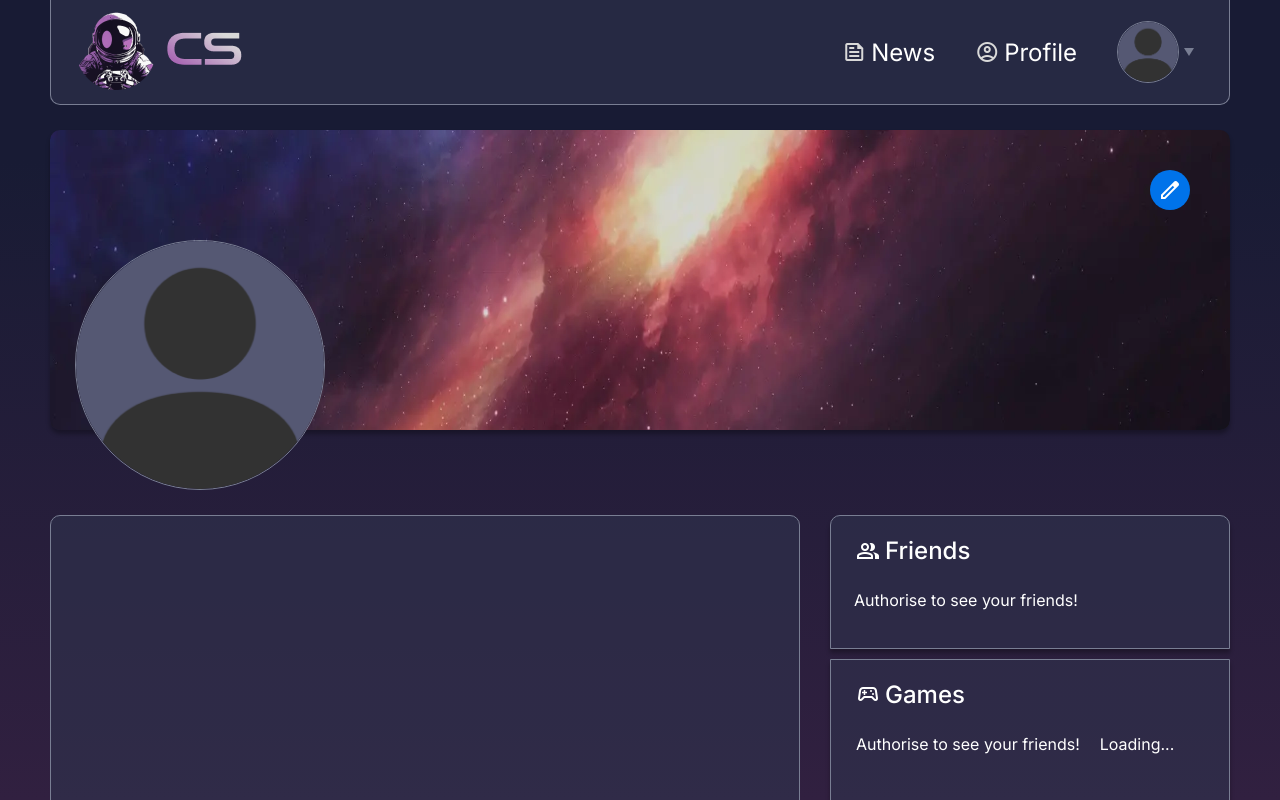
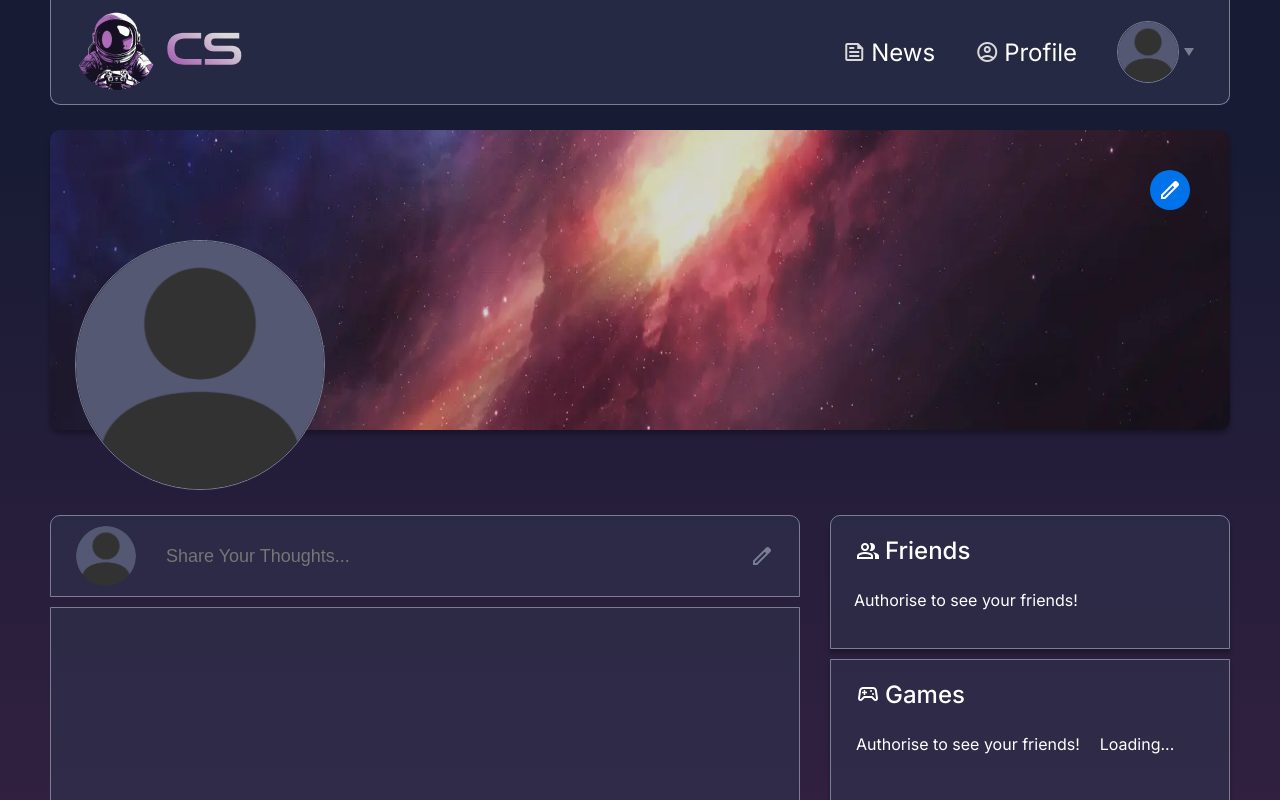
Before and after one commit to Dimitry-dotru/cyber-space, a Next.js app: page / in a window 1280 px wide. Shown: the top 800 px of the page. Built offline with nearby package versions, Linux system fonts and the light colour scheme.

Commit message:
share your thoughts input design

```diff
--- /dev/null
+++ b/components/ShareYourThoughts/index.tsx
@@ -0,0 +1,21 @@
+import { userObj } from "@/src/utils/types/steamTypes";
+import "./style.css";
+
+import userLogo from "@/public/img/default-imgs/non_authorised_user.png";
+
+interface ShareYourThoughtsProps {
+  steamUser: userObj | null;
+}
+
+const ShareYourThoughts: React.FC<ShareYourThoughtsProps> = ({ steamUser }) => {
+
+  return <div className="posts-container">
+    <div className="input-logo-container">
+      <img src={steamUser ? steamUser.avatarfull : userLogo.src} className="profile-picture" />
+      <input type="text" id="searchInput" placeholder="Share Your Thoughts..." />
+    </div>
+    <span className="material-symbols-outlined">edit</span>
+  </div>;
+}
+
+export default ShareYourThoughts;
--- /dev/null
+++ b/components/ShareYourThoughts/style.css
@@ -0,0 +1,42 @@
+.posts-container {
+  padding: 10px 25px;
+  border-top-left-radius: 10px;
+  border-top-right-radius: 10px;
+  margin-bottom: 10px;
+  display: flex;
+  align-items: center;
+  justify-content: space-between;
+  color: var(--primary-color);
+  font-size: 18px;
+  background-color: var(--main-color-opacity);
+  border: 1px solid var(--primary-color);
+}
+
+.posts-container input {
+  background-color: transparent;
+  width: 100%;
+  border: none;
+  outline: none;
+  color: var(--primary-color);
+  font-size: 18px;
+  transition: .3s;
+  padding: 15px 0;
+}
+
+.posts-container input:focus {
+  border-bottom: 1px solid var(--primary-color);
+}
+
+.input-logo-container {
+  display: flex;
+  align-items: center;
+  gap: 30px;
+  width: calc(100% - 30px);
+}
+
+.posts-container img {
+  width: 100%;
+  height: auto;
+  max-width: 60px;
+  border-radius: 100%;
+}
--- a/src/app/globals.css
+++ b/src/app/globals.css
@@ -53,6 +53,10 @@ main {
   margin: 0 auto;
 }
 
+.container {
+  width: 100%;
+}
+
 @media (prefers-color-scheme: dark) {
 }
 
@@ -100,7 +104,7 @@ a {
 }
 
 .testing-block {
-  width: calc(100% - 100px);
+  /* width: calc(100% - 100px); */
   padding: 25px;
   margin: 0 auto;
   background-color: var(--main-color-opacity);
@@ -113,6 +117,8 @@ a {
   align-items: center;
   /* justify-content: center; */
   flex-direction: column;
+  border-top-left-radius: 0;
+  border-top-right-radius: 0;
 }
 
 .lists {
--- a/src/app/page.tsx
+++ b/src/app/page.tsx
@@ -11,6 +11,7 @@ import Header from '@/components/Header';
 import FriendsList from '@/components/FriendsList';
 import GamesList from '@/components/GamesList';
 import UserBanner from '@/components/UserBanner';
+import ShareYourThoughts from '@/components/ShareYourThoughts';
 
 
 export default function Home() {
@@ -39,10 +40,14 @@ export default function Home() {
       <Header steamUser={steamUser} setSteamUser={setSteamUser} />
       <UserBanner steamUser={steamUser} />
       <main>
-        <div className="testing-block">
+        <div className="container">
+          <ShareYourThoughts steamUser={steamUser} />
+          <div className="testing-block ">
+          </div>
+
+        </div>
 
 
-        </div>
 
         <aside>
           <FriendsList steamUser={steamUser} />
```
